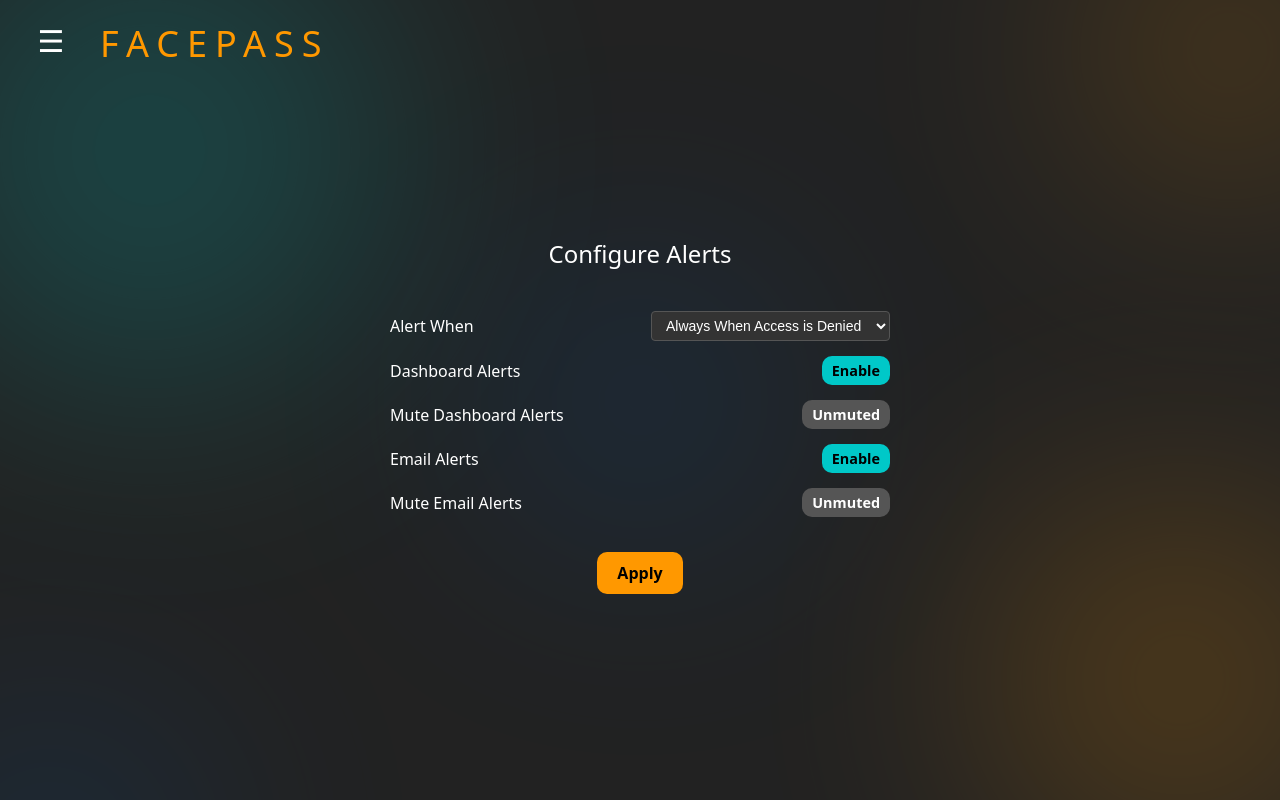
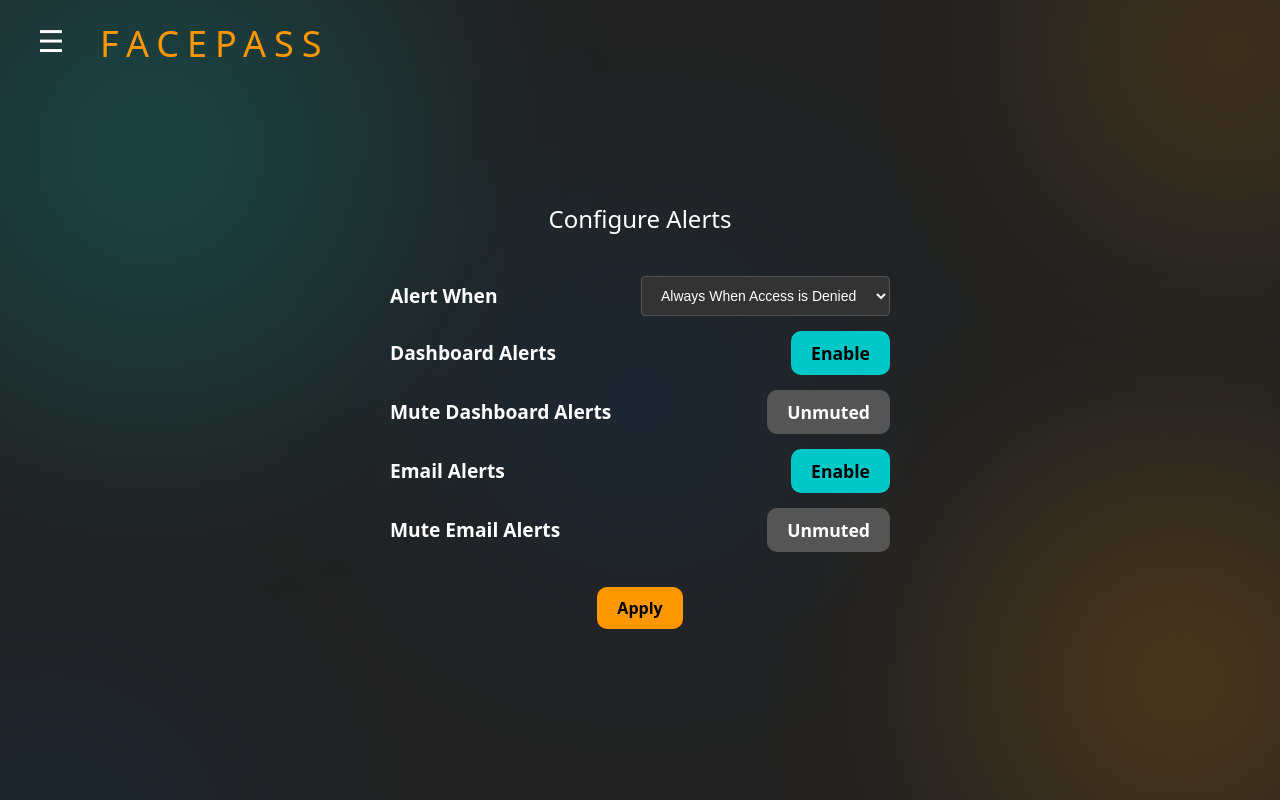
Before and after one commit to Proyecto-PTI/Frontend, a React (Vite) app: page /alert-settings in a window 1280 px wide. Built offline with nearby package versions, Linux system fonts and the light colour scheme.

Commit message:
AlertSettings agrandada

```diff
--- a/src/frames/AlertSettings.module.css
+++ b/src/frames/AlertSettings.module.css
@@ -36,20 +36,26 @@
     margin-bottom: 15px;
 }
 
+.setting label {
+    font-size: 1.2rem; /* Aumenta el tamaño del texto */
+    font-weight: bold; /* Opcional: Haz el texto más grueso */
+}
+
 .dropdown {
     background: #333;
     color: white;
     border: 1px solid #555;
     border-radius: 4px;
-    padding: 5px 10px;
+    padding: 10px 15px; /* Aumenta el espacio interno */
+    font-size: 1.1rem; /* Aumenta el tamaño del texto en el selector */
 }
 
 .toggleButton {
-    padding: 5px 10px;
+    padding: 10px 20px; /* Aumenta el espacio interno */
     border: none;
     border-radius: 10px; /* Igual que en UserProfile */
     cursor: pointer;
-    font-size: 0.9rem;
+    font-size: 1.1rem; /* Aumenta el tamaño del texto en los botones */
     font-weight: 600; /* Igual que en UserProfile */
     text-align: center;
 }
```
